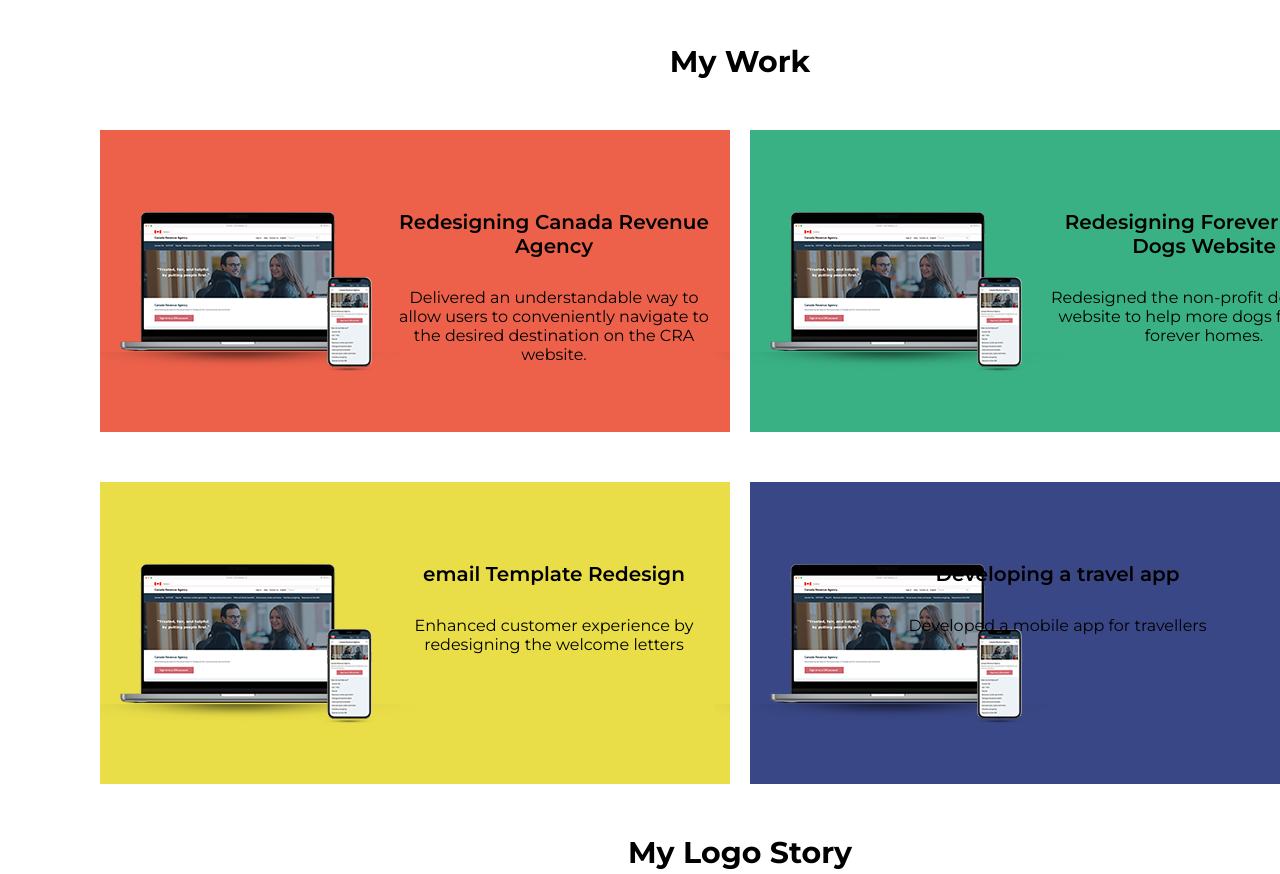
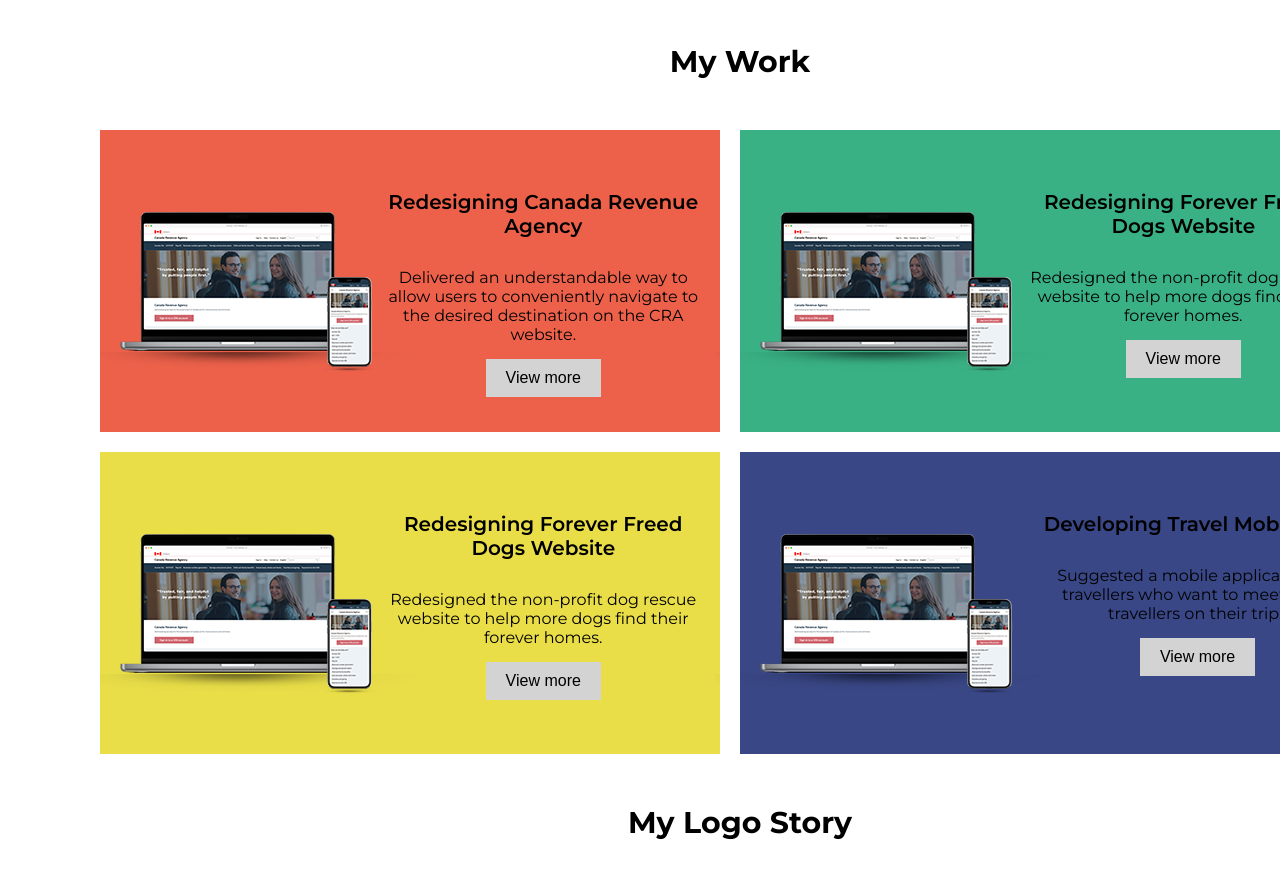
Before and after one commit to Ahra-Ko/UX_UI_HW_18, a plain HTML site: page index.html in a window 1280 px wide. Shown: the part 1120-1994 px from the top of the page. Drawn offline with Linux system fonts and the light colour scheme.

Commit message:
Homework18

```diff
--- a/css/style.css
+++ b/css/style.css
@@ -109,6 +109,7 @@ h4 {
     padding-left: 20px;
     width: 300px;
 }
+
 .mySkills {
     margin-top: auto;
     margin-left: 100px;
@@ -146,11 +147,12 @@ h4 {
 }
 
 .contents {
-    display: flex;
+    display: grid;
     width: 1280px;
-    background: white;
     margin: auto;
-    text-align: center;
+    grid-template-areas:
+    'CRA Dogs'
+    'Phonebox Travel';
 }
 
 .contents > .CaseStudy {
@@ -172,6 +174,7 @@ h4 {
 }
 
 .contents > .CaseStudy > .CRA {
+    grid-area: CRA;
     flex: 43%;
     background-size: 100%;
     height: 302px;
@@ -180,33 +183,40 @@ h4 {
     margin-top: 35px;
 }
 
-.CaseStudy {
+.CaseStudy, .CaseStudy2, .CaseStudy3, .CaseStudy4 {
     display: flex;
-}
+ }
 
 .CRA_text {
     flex: 57%;
-    margin-right: 15px;
-    margin-top: 80px;
+    margin-right: 20px;
+    margin-top: 60px;
 }
 
 .CRA_text > h3, .Dogs_text > h3, .Phonebox_text > h3, .Travel_text > h3 {
     margin-bottom:30px;
 }
 
-.CaseStudy2 {
-    display: flex;
-}
-
 .Dogs_text {
     flex: 57%;
-    margin-right: 15px;
-    margin-top: 80px;
+    margin-right: 20px;
+    margin-top: 60px;
 }
 
 .contents > .CaseStudy2 > .Dogs {
+    grid-area: Dogs;
     flex: 43%;
-    background-size: 60%;
+    background-size: 100%;
+    height: 302px;
+    background-repeat: no-repeat;
+    margin-left: 50px;
+    margin-top: 35px;
+}
+
+.contents > .CaseStudy4 > .Travel {
+    grid-area: Travel;
+    flex: 43%;
+    background-size: 100%;
     height: 302px;
     background-repeat: no-repeat;
     margin-left: 50px;
@@ -221,63 +231,46 @@ h4 {
     /*background: skyblue;*/
 }
 
-.contents2 {
-    display: flex;
-    width: 1280px;
-    background: white;
-    margin: auto;
-    text-align: center;
-}
-
-.contents2 > .CaseStudy3 {
+.contents > .CaseStudy3 {
     flex: 1;
     height: 302px;
     background-image: url(../images/email_draft.png);
-    margin-top: 50px;
+    margin-top: 20px;
 }
 
-.contents2 > .CaseStudy4 {
+.contents > .CaseStudy4 {
     flex: 1;
     height: 302px;
     background-image: url(../images/travel_draft.png);
-    margin-top: 50px;
+    margin-top: 20px;
 }
 
-.contents2 > li:not(:last-child) {
-    margin-right: 20px;
-}
 
-.contents2 > .CaseStudy3 > .Phonebox {
+
+.contents > .CaseStudy3 > .Phonebox {
+    grid-area: Phonebox;
     flex: 43%;
-    background-size: 60%;
+    background-size: 100%;
     height: 302px;
     background-repeat: no-repeat;
     margin-left: 50px;
     margin-top: 35px;
 }
 
-.CaseStudy3 {
-    display: flex;
-}
-
 .Phonebox_text {
     flex: 57%;
-    margin-right: 15px;
-    margin-top: 80px;
+    margin-right: 20px;
+    margin-top: 60px;
 }
 
 .Phonebox_text > h2 {
     margin-bottom: 20px;
 }
 
-.CaseStudy4 {
-    display: flex;
-}
-
 .Travel_text {
     flex: 57%;
-    margin-right: 15px;
-    margin-top: 80px;
+    margin-right: 20px;
+    margin-top: 60px;
 }
 
 .Travel_text > h2 {
@@ -364,3 +357,26 @@ h4 {
 .footer_content > h3 {
     margin-bottom: 20px;
 }
+
+button {
+    margin-top: 15px;
+    background-color: lightgrey;
+    border: none;
+    color: black;
+    padding: 10px 20px;
+    text-align: center;
+    text-decoration: none;
+    display: inline-block;
+    font-size: 16px;
+    cursor: pointer;
+}
+
+@media only screen and (max-width:600px) {
+    .Contents {
+        grid-template-areas:
+        "CRA"
+        "Dogs"
+        "Phonebox"
+        "Travel";
+    }
+}
--- a/index.html
+++ b/index.html
@@ -55,6 +55,7 @@
                     <div class="CRA_text">
                         <h3>Redesigning Canada Revenue Agency</h3>
                         <h4>Delivered an understandable way to allow users to conveniently navigate to the desired destination on the CRA website.</h4>
+                        <button type="button">View more</button>
                     </div>
                 </li>
                 <li class="CaseStudy2">
@@ -63,30 +64,30 @@
                     <div class="Dogs_text">
                         <h3>Redesigning Forever Freed Dogs Website</h3>
                         <h4>Redesigned the non-profit dog rescue website to help more dogs find their forever homes.</h4>
+                        <button type="button">View more</button>
                     </div>
                 </li>
-            </ul>
-        </div>
-        <div class="main_text_2">
-            <ul class="contents2">
                 <li class="CaseStudy3">
                     <div class="Phonebox">
                     </div>
                     <div class="Phonebox_text">
-                        <h3>email Template Redesign</h3>
-                        <h4>Enhanced customer experience by redesigning the welcome letters</h4>
+                        <h3>Redesigning Forever Freed Dogs Website</h3>
+                        <h4>Redesigned the non-profit dog rescue website to help more dogs find their forever homes.</h4>
+                        <button type="button">View more</button>
                     </div>
                 </li>
                 <li class="CaseStudy4">
                     <div class="Travel">
                     </div>
                     <div class="Travel_text">
-                        <h3>Developing a travel app</h3>
-                        <h4>Developed a mobile app for travellers</h4>
+                        <h3>Developing Travel Mobile App</h3>
+                        <h4>Suggested a mobile application for travellers who want to meet other travellers on their trips</h4>
+                        <button type="button">View more</button>
                     </div>
                 </li>
             </ul>
         </div>
+
         <div class="logo_story">
             <h2>My Logo Story</h2>
             <h4>This was made by me on Adobe Photoshop. All the lines and dots are from my name, 아라.</h4>
```
Also changed, not shown: 1 other file.
